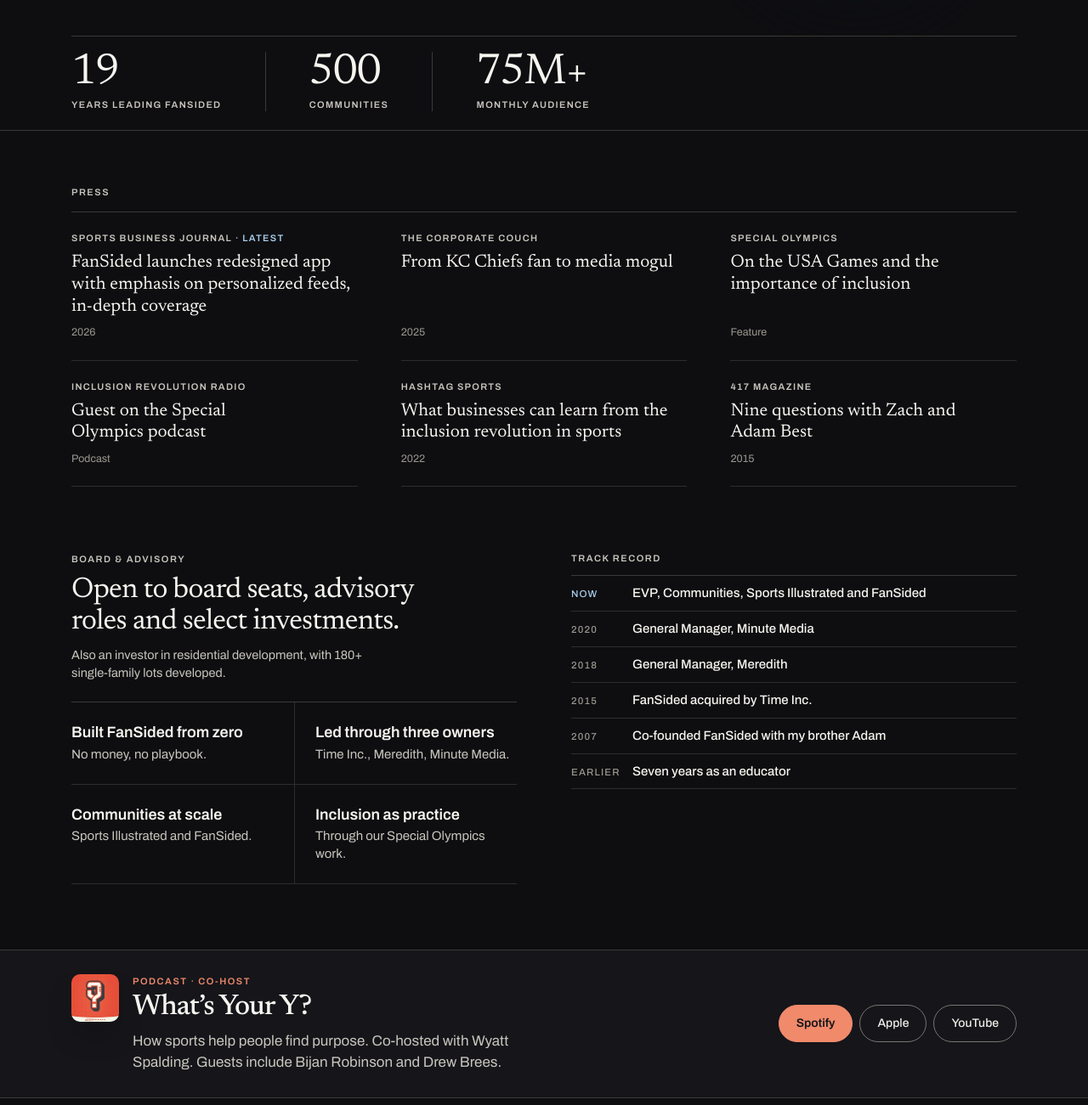
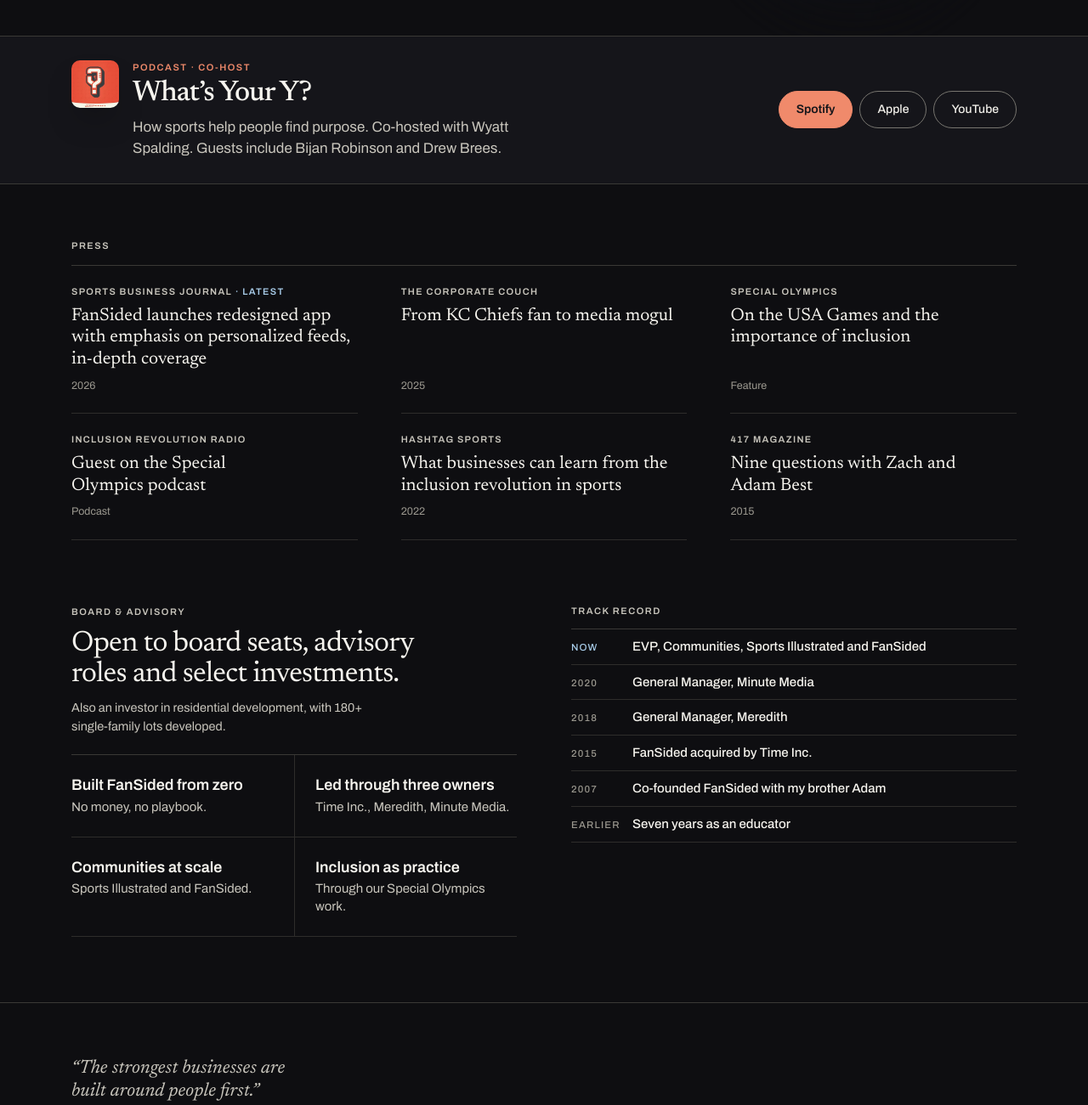
Before and after one commit to zacharybest-byte/zacharybest-byte.github.io, a plain HTML site: page index.html in a window 1280 px wide. Shown: the part 480-1781 px from the top of the page at 85% size. Drawn offline with Linux system fonts and the light colour scheme.

Commit message:
Preview: podcast above press; stat row removed
Co-Authored-By: Claude Fable 5.2 <noreply@anthropic.com>
Claude-Session: https://claude.ai/code/session_01J5Zi9X7uXZ3VFSwq8V9zpb

```diff
--- a/index.html
+++ b/index.html
@@ -396,7 +396,7 @@ a{color:inherit;text-decoration:none}
 }
 
 /* ---------- press grid; podcast last ---------- */
-.press{padding-top:var(--band);border-top:1px solid var(--line-2)}
+.press{padding-top:var(--band)}
 .pgrid{margin-top:14px;border-top:1px solid var(--line-2)}
 .pgrid li{border-bottom:1px solid var(--line)}
 .pgrid a{display:flex;flex-direction:column;gap:6px;height:100%;padding:16px 0}
@@ -405,8 +405,6 @@ a{color:inherit;text-decoration:none}
 .pgrid .h{font-family:var(--serif);font-size:19px;line-height:1.22;color:var(--paper-text);text-wrap:pretty;transition:color .2s}
 .pgrid .y{margin-top:auto;font-size:12.5px;color:var(--dim)}
 .pgrid a:hover{color:inherit}.pgrid a:hover .h{color:var(--accent)}
-.pod{margin-top:var(--gap);border-bottom:0}
-.contact{margin-top:0}
 @media (min-width:760px){
   .pgrid{display:grid;grid-template-columns:repeat(3,minmax(0,1fr));column-gap:clamp(28px,4vw,56px)}
   .pgrid a{padding:22px 0;gap:8px}
@@ -451,9 +449,9 @@ a{color:inherit;text-decoration:none}
       <a class="site label" href="/">zacharybest.com</a>
       <nav aria-label="Primary">
         <ul>
+          <li class="wide"><a href="#podcast">Podcast</a></li>
           <li><a href="#news">Press</a></li>
           <li><a href="#board">Board</a></li>
-          <li class="wide"><a href="#podcast">Podcast</a></li>
           <li class="soc"><a href="https://www.linkedin.com/in/zacharybest" target="_blank" rel="noopener me" aria-label="Zach Best on LinkedIn"><svg class="icon" aria-hidden="true"><use href="#i-li"/></svg></a></li>
           <li class="soc"><a href="https://x.com/zacharybest" target="_blank" rel="noopener me" aria-label="Zach Best on X"><svg class="icon" aria-hidden="true"><use href="#i-x"/></svg></a></li>
           <li class="wide"><a class="btn btn-sm" href="#contact">Start a conversation</a></li>
@@ -478,12 +476,26 @@ a{color:inherit;text-decoration:none}
       </div>
     </div>
   </div>
+</section>
+
+<section id="podcast" class="pod" aria-labelledby="pod-h">
   <div class="wrap">
-    <dl class="stats" aria-label="At a glance">
-      <div><dt data-since="2007">19</dt><dd>years leading FanSided</dd></div>
-      <div><dt>500</dt><dd>communities</dd></div>
-      <div><dt>75M+</dt><dd>monthly audience</dd></div>
-    </dl>
+    <div class="pod-head">
+      <picture>
+        <source type="image/webp" srcset="podcast-200.webp 200w, podcast.webp 520w" sizes="(max-width: 759px) 72px, 112px">
+        <img class="pod-art" src="podcast.jpg" srcset="podcast-200.jpg 200w, podcast.jpg 520w" sizes="(max-width: 759px) 72px, 112px" width="520" height="520" alt="" loading="lazy" decoding="async">
+      </picture>
+      <div>
+        <p class="kicker">Podcast · Co-host</p>
+        <h2 id="pod-h">What’s Your Y?</h2>
+      </div>
+      <p class="pod-desc">How sports help people find purpose. Co-hosted with Wyatt Spalding. Guests include Bijan Robinson and Drew Brees.</p>
+      <div class="listen">
+        <a class="btn btn-solid" href="https://open.spotify.com/show/0mIGUzzsk8OOKGRZyQKfwe" target="_blank" rel="noopener">Spotify</a>
+        <a class="btn" href="https://podcasts.apple.com/us/podcast/whats-your-y/id1886473656" target="_blank" rel="noopener">Apple</a>
+        <a class="btn" href="https://www.youtube.com/watch?v=Pmi4_RA6-f0" target="_blank" rel="noopener">YouTube</a>
+      </div>
+    </div>
   </div>
 </section>
 
@@ -530,26 +542,6 @@ a{color:inherit;text-decoration:none}
   </ol>
 </section>
 </div>
-<section id="podcast" class="pod" aria-labelledby="pod-h">
-  <div class="wrap">
-    <div class="pod-head">
-      <picture>
-        <source type="image/webp" srcset="podcast-200.webp 200w, podcast.webp 520w" sizes="(max-width: 759px) 72px, 112px">
-        <img class="pod-art" src="podcast.jpg" srcset="podcast-200.jpg 200w, podcast.jpg 520w" sizes="(max-width: 759px) 72px, 112px" width="520" height="520" alt="" loading="lazy" decoding="async">
-      </picture>
-      <div>
-        <p class="kicker">Podcast · Co-host</p>
-        <h2 id="pod-h">What’s Your Y?</h2>
-      </div>
-      <p class="pod-desc">How sports help people find purpose. Co-hosted with Wyatt Spalding. Guests include Bijan Robinson and Drew Brees.</p>
-      <div class="listen">
-        <a class="btn btn-solid" href="https://open.spotify.com/show/0mIGUzzsk8OOKGRZyQKfwe" target="_blank" rel="noopener">Spotify</a>
-        <a class="btn" href="https://podcasts.apple.com/us/podcast/whats-your-y/id1886473656" target="_blank" rel="noopener">Apple</a>
-        <a class="btn" href="https://www.youtube.com/watch?v=Pmi4_RA6-f0" target="_blank" rel="noopener">YouTube</a>
-      </div>
-    </div>
-  </div>
-</section>
 </main>
 
 <section id="contact" class="contact" aria-labelledby="contact-h">
```
